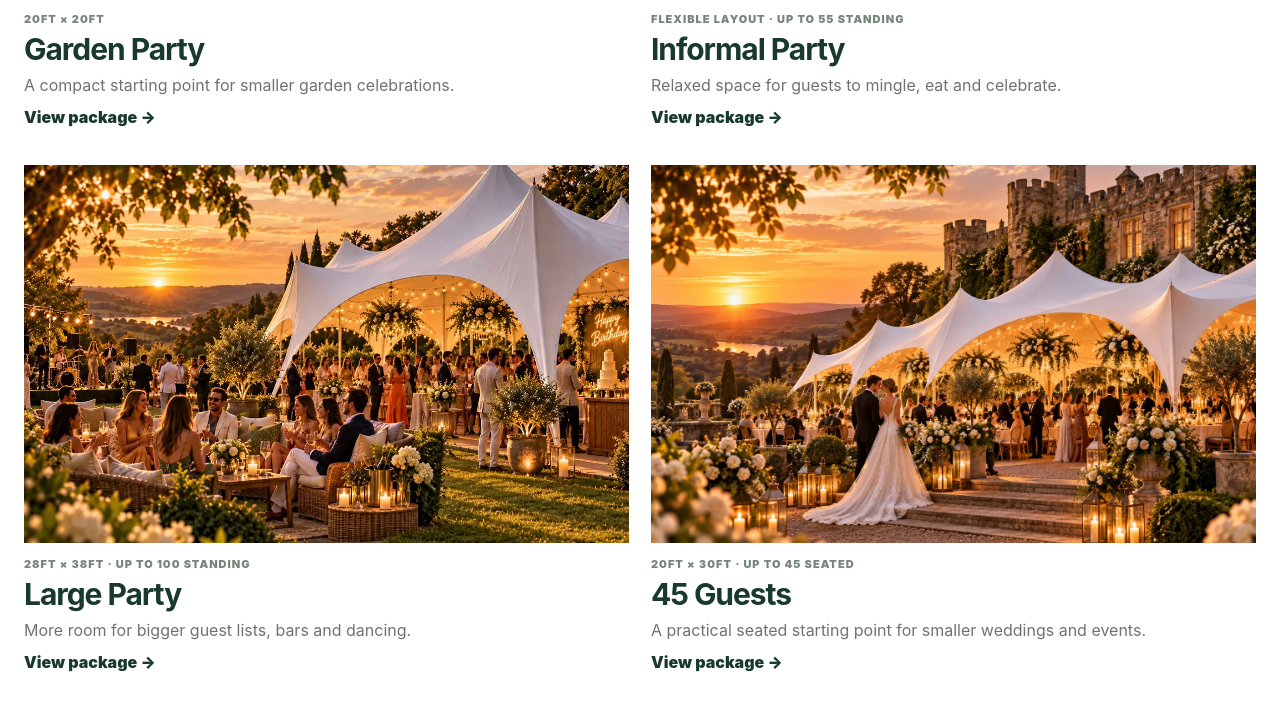
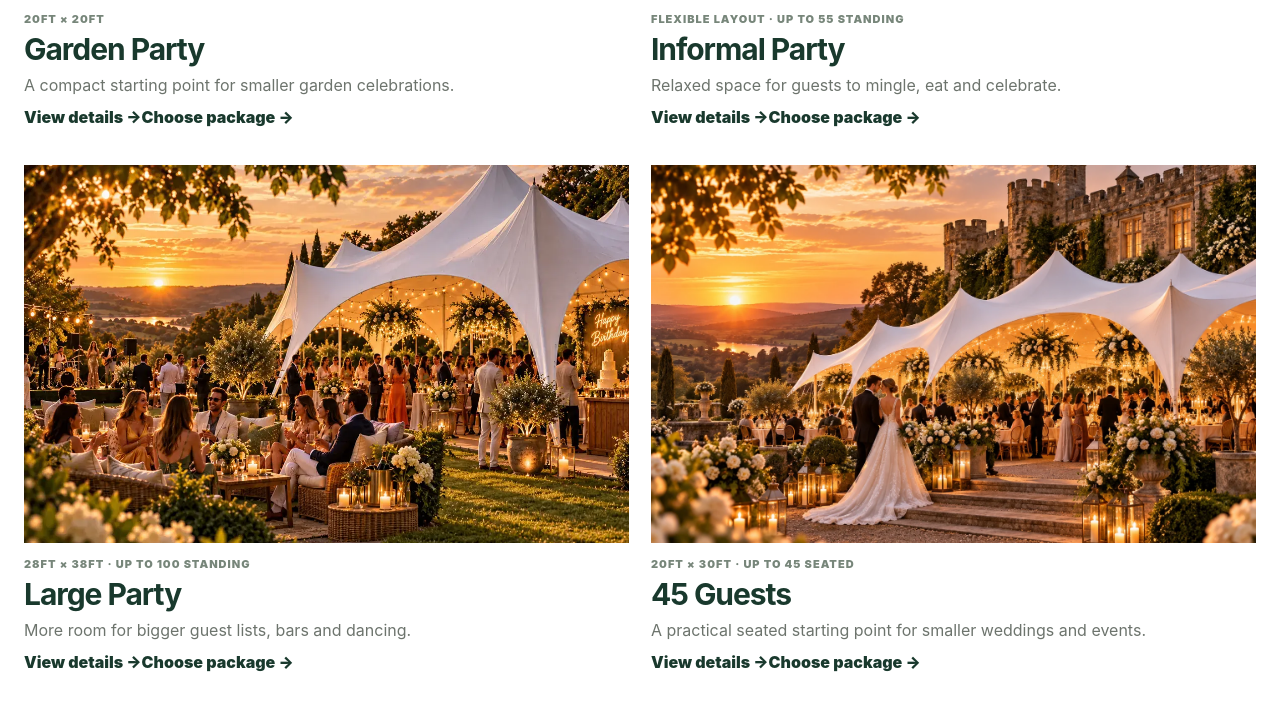
Before and after one commit to j29fp2jdsz-jpg/It-s-covered-website, a Next.js app: page /packages in a window 1280 px wide. Shown: the part 912-1620 px from the top of the page. Built offline with nearby package versions, Linux system fonts and the light colour scheme.

Commit message:
Add direct package booking links on Packages page

```diff
--- a/app/packages/page.tsx
+++ b/app/packages/page.tsx
@@ -34,7 +34,7 @@ export default function PackagesPage(){
               <span>{item.meta}</span>
               <h2>{item.title}</h2>
               <p>{item.copy}</p>
-              <Link href={'/packages/' + item.slug}>View package →</Link>
+              <div className={styles.packageBrowseLinks}><Link href={'/packages/' + item.slug}>View details →</Link><Link href={'/?package=' + item.slug + '#booking'}>Choose package →</Link></div>
             </div>
           </article>)}
         </div>
```
